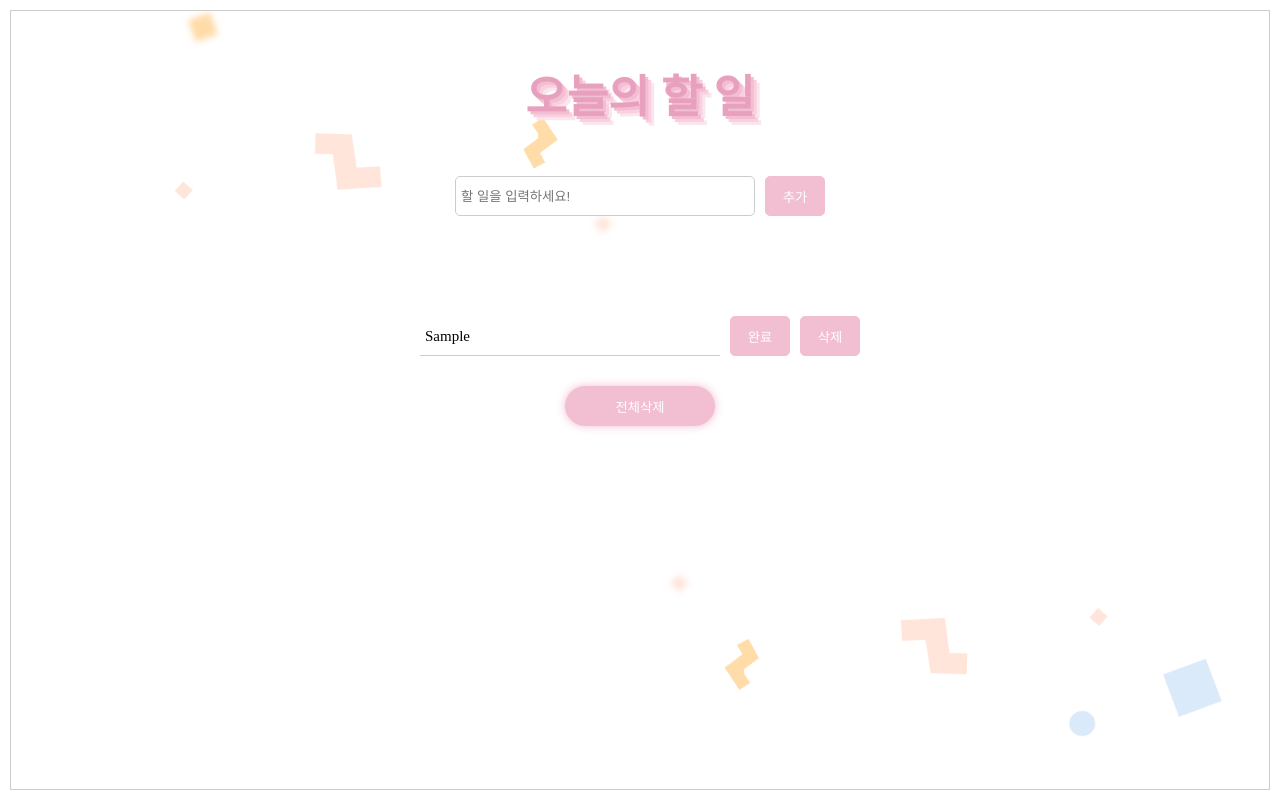
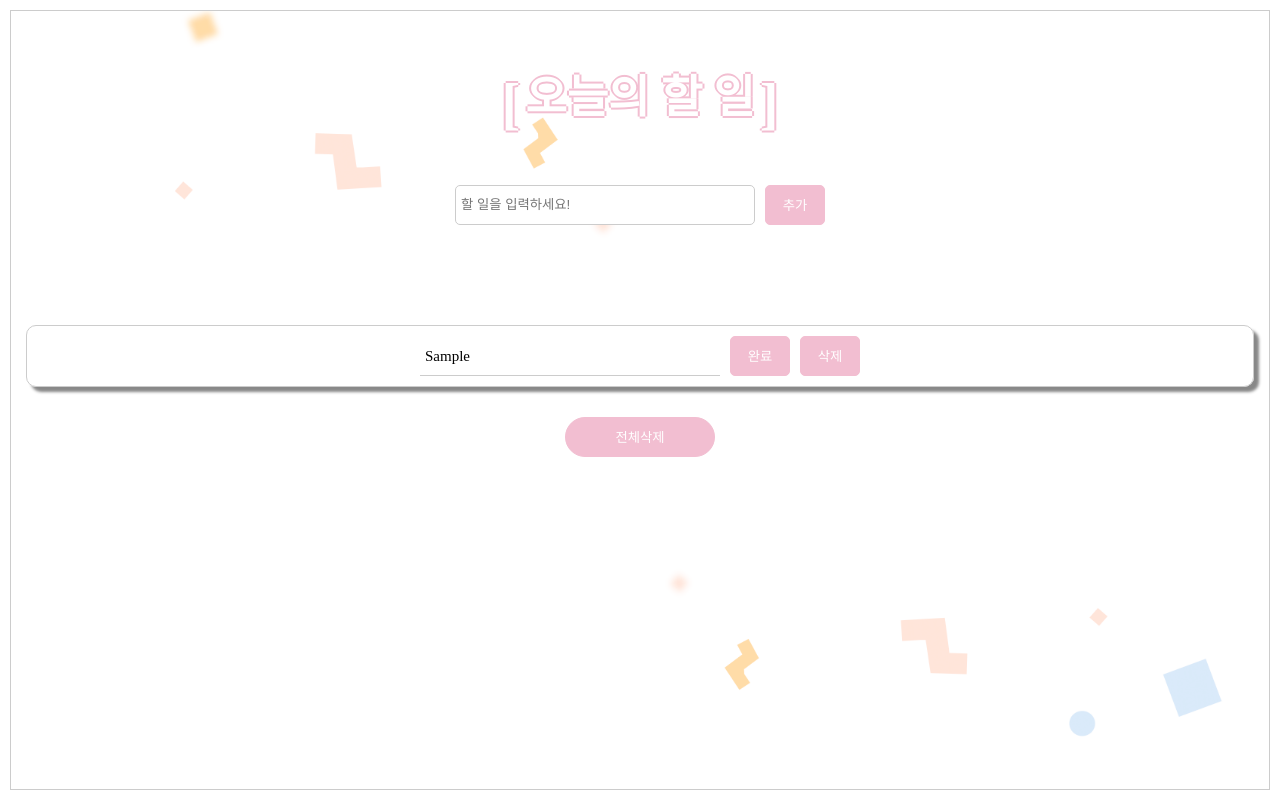
Before and after one commit to woooooooojin/todolist, a plain HTML site: page index.html in a window 1280 px wide. Both pictures are taken after typing "Sample" into the empty fields and a click on the button "추가". Drawn offline with Linux system fonts and the light colour scheme.

Commit message:
style 수정

```diff
--- a/style.css
+++ b/style.css
@@ -1,41 +1,74 @@
-*{
+* {
     margin: 0;
     padding: 0;
     box-sizing: border-box;
 }
-li{
+
+li {
     list-style: none;
 }
-a{
+
+a {
     text-decoration: none;
     color: black;
 }
 
-body{
+body {
     padding: 10px;
 }
-.wrap{
+
+.wrap {
     width: 100%;
     min-height: calc(100vh - 20px);
     border: 1px solid #ccc;
-    padding:  0 10px;
+    padding: 0 15px;
     background: url(./background.png) no-repeat 50% 50%;
     background-size: cover;
 }
-.wrap h1{
+
+.wrap h1 {
     text-align: center;
     margin-top: 50px;
-    text-shadow:  3px 3px #F2BED1, 6px 6px #FDCEDF, 9px 9px #F8E8EE;
-    color: #E8A0BF;
+    /* text-shadow:  3px 3px #F2BED1, 6px 6px #FDCEDF, 9px 9px #F8E8EE; */
+
+    text-shadow: -2px 0px #F2BED1, 0px 2px #F2BED1, 2px 0px #F2BED1, 0px -2px #F2BED1;
+    color: #fff;
     font-size: 45px;
 }
 
-form{
+
+h1:before,
+h1:after {
+    content: '[';
+    display: inline-block;
+    position: relative;
+    top: 1px;
+    height: 100%;
+    font-size: 1.25em;
+    color: #fff;
+    vertical-align: middle;
+}
+
+h1:before {
+    margin-right: 5px;
+}
+
+h1:after {
+    content: ']';
+    margin-left: 5px;
+}
+
+
+
+
+
+form {
     display: flex;
     justify-content: center;
     margin-top: 50px;
 }
-#todo_input{
+
+#todo_input {
     width: 300px;
     height: 40px;
     display: block;
@@ -44,39 +77,8 @@ form{
     border: 1px solid #ccc;
     border-radius: 5px;
 }
-.add{
-    width: 60px;
-    height: 40px;
-    margin-left: 10px;
-    background-color: #F2BED1;
-    color: #fff;
-    border: 1px solid  #F2BED1;
-    border-radius: 5px;
-    cursor: pointer;
-}
 
-.container{
-    margin-top: 100px;
-}
-.todo_list{}
-
-.todo{
-    display: flex;
-    justify-content: center;
-    margin-top: 30px;
-
-}
-.todo li{
-    width: 300px;
-    height: 40px;
-    border-bottom: 1px solid #ccc;
-    line-height: 40px;
-    padding: 0 5px;
-}
-.todo_desc{
-   font-size: 15px;
-}
-.todo .complete{
+.add {
     width: 60px;
     height: 40px;
     margin-left: 10px;
@@ -86,7 +88,48 @@ form{
     border-radius: 5px;
     cursor: pointer;
 }
-.todo .delete{
+
+.container {
+    margin-top: 100px;
+}
+
+.todo_list {}
+
+.todo {
+    display: flex;
+    justify-content: center;
+    margin-top: 12px;
+    padding: 10px;
+    border: 1px solid #ccc;
+    border-radius: 10px;
+    box-shadow: 5px 5px 3px #888;
+
+}
+
+.todo li {
+    width: 300px;
+    height: 40px;
+    border-bottom: 1px solid #ccc;
+    line-height: 40px;
+    padding: 0 5px;
+}
+
+.todo_desc {
+    font-size: 15px;
+}
+
+.todo .complete {
+    width: 60px;
+    height: 40px;
+    margin-left: 10px;
+    background-color: #F2BED1;
+    color: #fff;
+    border: 1px solid #F2BED1;
+    border-radius: 5px;
+    cursor: pointer;
+}
+
+.todo .delete {
     width: 60px;
     height: 40px;
     margin-left: 10px;
@@ -98,13 +141,13 @@ form{
 }
 
 
-.done{
+.done {
     text-decoration: line-through;
     color: #777;
     opacity: 0.5;
 }
 
-.alldel{
+.alldel {
     width: 150px;
     height: 40px;
     margin: 30px auto;
@@ -114,5 +157,5 @@ form{
     border: 1px solid #F2BED1;
     border-radius: 30px;
     cursor: pointer;
-    box-shadow: 0 0 10px #F2BED1;
+    /* box-shadow: 0 0 10px #F2BED1; */
 }
```
